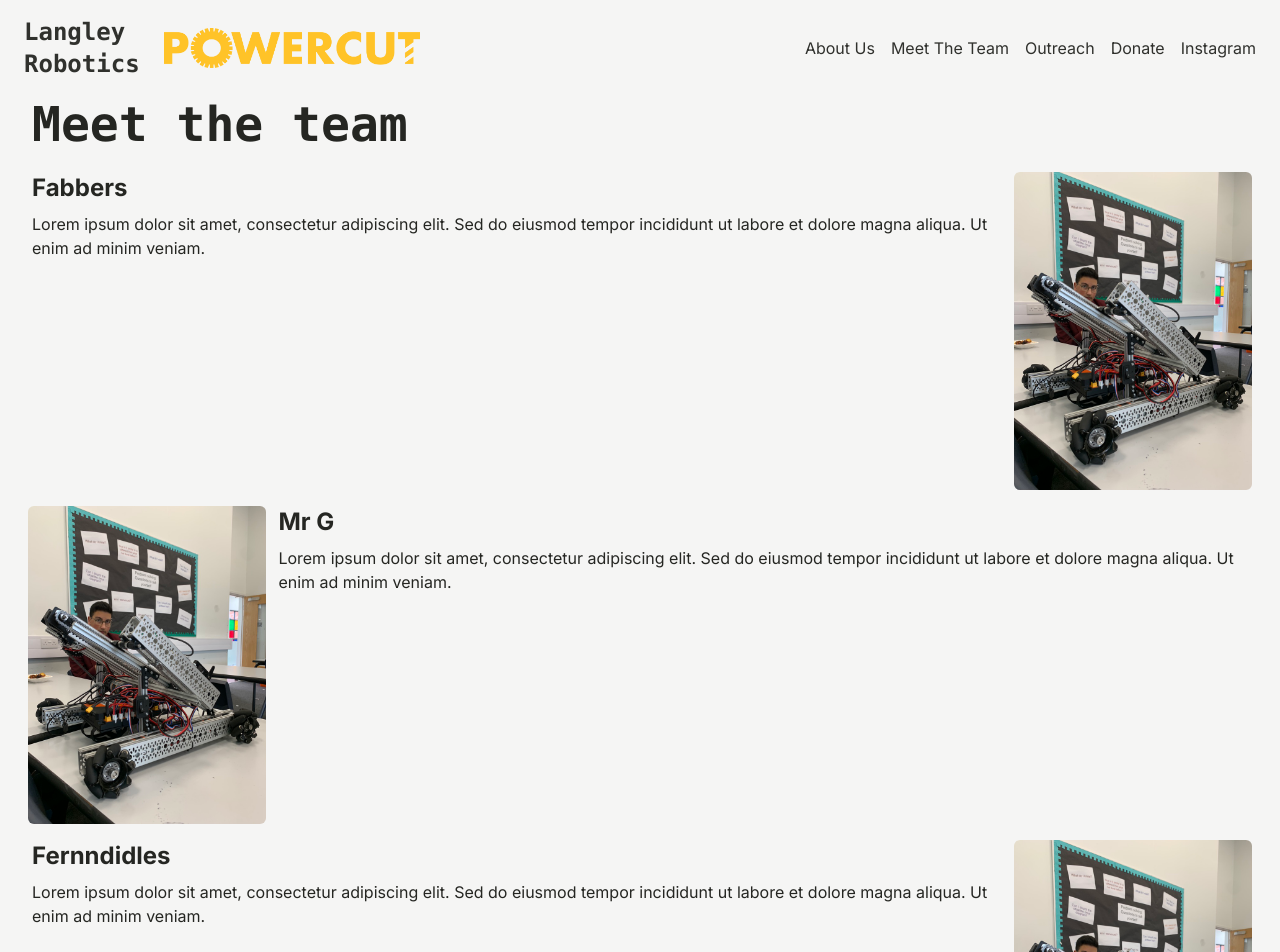
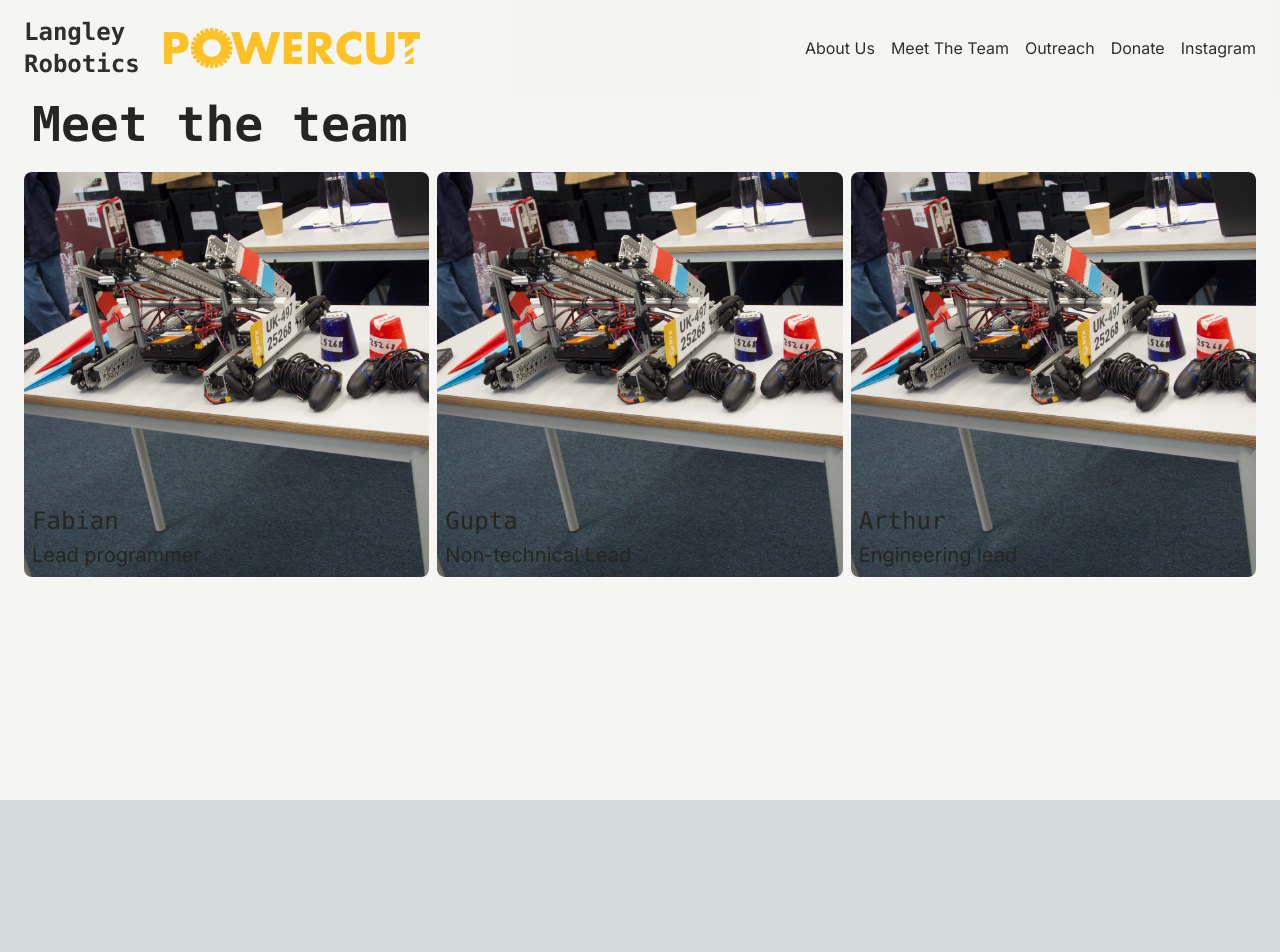
Before and after one commit to outsharded/langley-robotics-website, a Next.js app: page /team in a window 1280 px wide. Shown: the top 952 px of the page. After the commit the page ends 800 px from the top, so only its background shows below. Built offline with nearby package versions, Linux system fonts and the light colour scheme.

Commit message:
meet the team

```diff
--- a/app/(subpages)/about/page.tsx
+++ b/app/(subpages)/about/page.tsx
@@ -17,12 +17,12 @@ const HomePage: React.FC = () => {
                 </p>
               </div>
               <div className="rounded-lg px-2 basis-1/2 lg:basis-1/5">
-                <Image className="rounded-md" src="/robot_in_room.jpg" alt="Powercut Robotics Team" width={10000} height={100000} />
+                <Image className="rounded-md" src="/robot_in_room.jpg" alt="Powercut Robotics Team"width={500} height={800} sizes="(max-width: 1024px) 50vw, 20vw"/>
               </div>
             </div>
             <div className="flex p-2 dark:hover:bg-gray-700 hover:bg-gray-300 rounded-md">
               <div className="rounded-lg px-2 basis-1/2 lg:basis-1/5">
-                <Image className="rounded-md" src="/robot_in_room.jpg" alt="Powercut Robotics Team" width={10000} height={100000} />
+                <Image className="rounded-md" src="/robot_in_room.jpg" alt="Powercut Robotics Team"width={500} height={800} sizes="(max-width: 1024px) 50vw, 20vw"/>
               </div>
               <div className="basis-1/4 flex-1 pl-4">
                 <p>
@@ -37,7 +37,7 @@ const HomePage: React.FC = () => {
                 </p>
               </div>
               <div className="rounded-lg px-2 basis-1/2 lg:basis-1/5">
-                <Image className="rounded-md" src="/robot_in_room.jpg" alt="Powercut Robotics Team" width={10000} height={100000} />
+                <Image className="rounded-md" src="/robot_in_room.jpg" alt="Powercut Robotics Team"width={500} height={800} sizes="(max-width: 1024px) 50vw, 20vw"/>
               </div>
             </div>
           </div>
--- a/app/(subpages)/outreach/page.tsx
+++ b/app/(subpages)/outreach/page.tsx
@@ -18,12 +18,12 @@ const HomePage: React.FC = () => {
                 </p>
               </div>
               <div className="rounded-lg px-2 basis-1/2 lg:basis-1/5">
-                <Image className="rounded-md" src="/robot_in_room.jpg" alt="Powercut Robotics Team" width={10000} height={100000} />
+                <Image className="rounded-md" src="/robot_in_room.jpg" alt="Powercut Robotics Team" width={500} height={800} sizes="(max-width: 1024px) 50vw, 20vw"/>
               </div>
             </div>
             <div className="flex p-2 dark:hover:bg-gray-700 hover:bg-gray-300 rounded-md">
               <div className="rounded-lg px-2 basis-1/2 lg:basis-1/5">
-                <Image className="rounded-md" src="/robot_in_room.jpg" alt="Powercut Robotics Team" width={10000} height={100000} />
+                <Image className="rounded-md" src="/robot_in_room.jpg" alt="Powercut Robotics Team" width={500} height={800} sizes="(max-width: 1024px) 50vw, 20vw"/>
               </div>
               <div className="basis-1/4 flex-1 px-2">
               <h1 className="text-2xl font-bold pb-2">Meetings</h1>
@@ -40,7 +40,7 @@ const HomePage: React.FC = () => {
                 </p>
               </div>
               <div className="rounded-lg px-2 basis-1/2 lg:basis-1/5">
-                <Image className="rounded-md" src="/robot_in_room.jpg" alt="Powercut Robotics Team" width={10000} height={100000} />
+                <Image className="rounded-md" src="/robot_in_room.jpg" alt="Powercut Robotics Team" width={500} height={800} sizes="(max-width: 1024px) 50vw, 20vw"/>
               </div>
             </div>
           </div>
--- a/app/(subpages)/team/page.tsx
+++ b/app/(subpages)/team/page.tsx
@@ -10,38 +10,35 @@ const HomePage: React.FC = () => {
         <div>
           <h1 className="text-5xl font-bold font-mono mb-4 px-4">Meet the team</h1>
           <div className="">
-            <div className="flex grow p-2 dark:hover:bg-gray-700 hover:bg-gray-300 rounded-md">
-                <div className="basis-1/4 flex-1 px-2">
-                <h1 className="text-2xl font-bold pb-2">Fabbers</h1>
-                <p>
-                  Lorem ipsum dolor sit amet, consectetur adipiscing elit. Sed do eiusmod tempor incididunt ut labore et dolore magna aliqua. Ut enim ad minim veniam.
-                </p>
+            <div className='grid gap-2 grid-cols-1 md:grid-cols-2 lg:grid-cols-3 p-2'>
+
+              <div className='relative group hover:bg-stone-200 dark:hover:bg-gray-600 rounded-lg overflow-hidden'>
+                <div className="transition-opacity duration-500 ease-in-out group-hover:opacity-15 opacity-100">
+                  <Image src="/headshots/square.jpeg" alt="Powercut Robotics Team" width={500} height={500} sizes="(max-width: 768px) 50wv, (max-width: 1024px) 33vw, 100vw"/>
+                </div>
+                <div className="absolute bottom-10 left-0 font-mono text-2xl px-2 transition-opacity duration-500 ease-in-out opacity-100 group-hover:opacity-0">Fabian</div>
+                <div className="absolute bottom-0 left-0 text-xl p-2 transition-opacity duration-500 ease-in-out opacity-100 group-hover:opacity-0">Lead programmer</div>
+                <h2 className='absolute top-0 p-2 transition-opacity duration-500 ease-in-out opacity-0 group-hover:opacity-100'>Absolute neek. Doesn't touch grass, no sports. Medically limited to 5 minutes of sunlight a day.</h2>
               </div>
-              <div className="rounded-lg px-1 basis-1/2 lg:basis-1/5">
-                <Image className="rounded-md" src="/robot_in_room.jpg" alt="Powercut Robotics Team" width={10000} height={100000} />
+
+              <div className='relative group hover:bg-stone-200 dark:hover:bg-gray-600 rounded-lg overflow-hidden'>
+                <div className="transition-opacity duration-500 ease-in-out group-hover:opacity-15 opacity-100">
+                  <Image src="/headshots/square.jpeg" alt="Powercut Robotics Team" width={500} height={500} sizes="(max-width: 768px) 50wv, (max-width: 1024px) 33vw, 100vw"/>
+                </div>
+                <div className="absolute bottom-10 left-0 font-mono text-2xl px-2 transition-opacity duration-500 ease-in-out opacity-100 group-hover:opacity-0">Gupta</div>
+                <div className="absolute bottom-0 left-0 text-xl p-2 transition-opacity duration-500 ease-in-out opacity-100 group-hover:opacity-0">Non-technical Lead</div>
+                <h2 className='absolute top-0 p-2 transition-opacity duration-500 ease-in-out opacity-0 group-hover:opacity-100'>Rich lanky man</h2>
               </div>
-            </div>
-            <div className="flex p-2 dark:hover:bg-gray-700 hover:bg-gray-300 rounded-md">
-              <div className="rounded-lg px-1 basis-1/2 lg:basis-1/5">
-                <Image className="rounded-md" src="/robot_in_room.jpg" alt="Powercut Robotics Team" width={10000} height={100000} />
+
+              <div className='relative group hover:bg-stone-200 dark:hover:bg-gray-600 rounded-lg overflow-hidden'>
+                <div className="transition-opacity duration-500 ease-in-out group-hover:opacity-15 opacity-100">
+                  <Image src="/headshots/square.jpeg" alt="Powercut Robotics Team" width={500} height={500} sizes="(max-width: 768px) 50wv, (max-width: 1024px) 33vw, 100vw"/>
+                </div>
+                <div className="absolute bottom-10 left-0 font-mono text-2xl px-2 transition-opacity duration-500 ease-in-out opacity-100 group-hover:opacity-0">Arthur</div>
+                <div className="absolute bottom-0 left-0 text-xl p-2 transition-opacity duration-500 ease-in-out opacity-100 group-hover:opacity-0">Engineering lead</div>
+                <h2 className='absolute top-0 p-2 transition-opacity duration-500 ease-in-out opacity-0 group-hover:opacity-100'>Ginger, leads to a pot of gold</h2>
               </div>
-              <div className="basis-1/4 flex-1 px-2">
-              <h1 className="text-2xl font-bold pb-2">Mr G</h1>
-                <p>
-                  Lorem ipsum dolor sit amet, consectetur adipiscing elit. Sed do eiusmod tempor incididunt ut labore et dolore magna aliqua. Ut enim ad minim veniam.
-                </p>
-              </div>
-            </div>
-            <div className="flex p-2 dark:hover:bg-gray-700 hover:bg-gray-300 rounded-md">
-                <div className="basis-1/4 flex-1 px-2">
-                <h1 className="text-2xl font-bold pb-2">Fernndidles</h1>
-                <p>
-                  Lorem ipsum dolor sit amet, consectetur adipiscing elit. Sed do eiusmod tempor incididunt ut labore et dolore magna aliqua. Ut enim ad minim veniam.
-                </p>
-              </div>
-              <div className="rounded-lg px-1 basis-1/2 lg:basis-1/5">
-                <Image className="rounded-md" src="/robot_in_room.jpg" alt="Powercut Robotics Team" width={10000} height={100000} />
-              </div>
+
             </div>
           </div>
         </div>
```
Also changed, not shown: public/headshots/square.jpeg (added).
